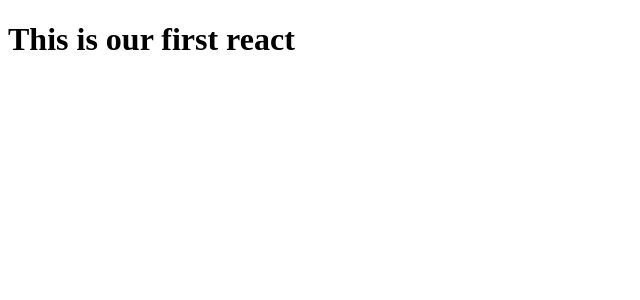
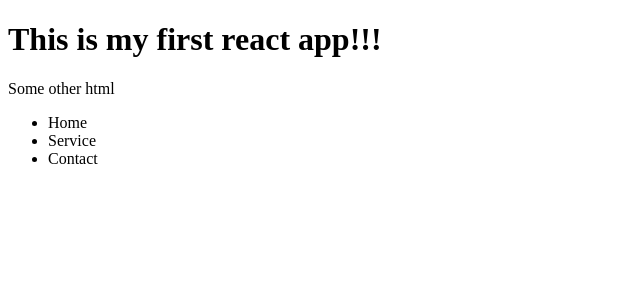
Before and after one commit to AnuragBisht71/React, a React (Create React App) app: page / in a window 1280 px wide. Shown: the top 300 px of the page, without its empty margins (0-640 px from the left). Built offline with nearby package versions, Linux system fonts and the light colour scheme.

Commit message:
functional components

```diff
--- a/src/App.js
+++ b/src/App.js
@@ -3,6 +3,7 @@ let App = () => {
   return (
     <div>
       <h1>This is our first react</h1>
+      <p>Some other html</p>
     </div>
   );
 }
--- /dev/null
+++ b/src/MyComp.js
@@ -0,0 +1,15 @@
+let MyComp = () => {
+    return (
+        <div>
+            <h1>This is my first react app!!!</h1>
+            <p>Some other html</p>
+            <ul>
+                <li>Home</li>
+                <li>Service</li>
+                <li>Contact</li>
+            </ul>
+        </div>
+    )
+}
+
+export default MyComp;
--- a/src/index.js
+++ b/src/index.js
@@ -1,10 +1,12 @@
 import React from 'react';
 import ReactDOM from 'react-dom/client';
 import App from './App';
+import MyComp from './MyComp';
 
 const root = ReactDOM.createRoot(document.getElementById('root'));
 root.render(
 
-  <App />
+  // <App />
+  <MyComp />
 
 );
```
